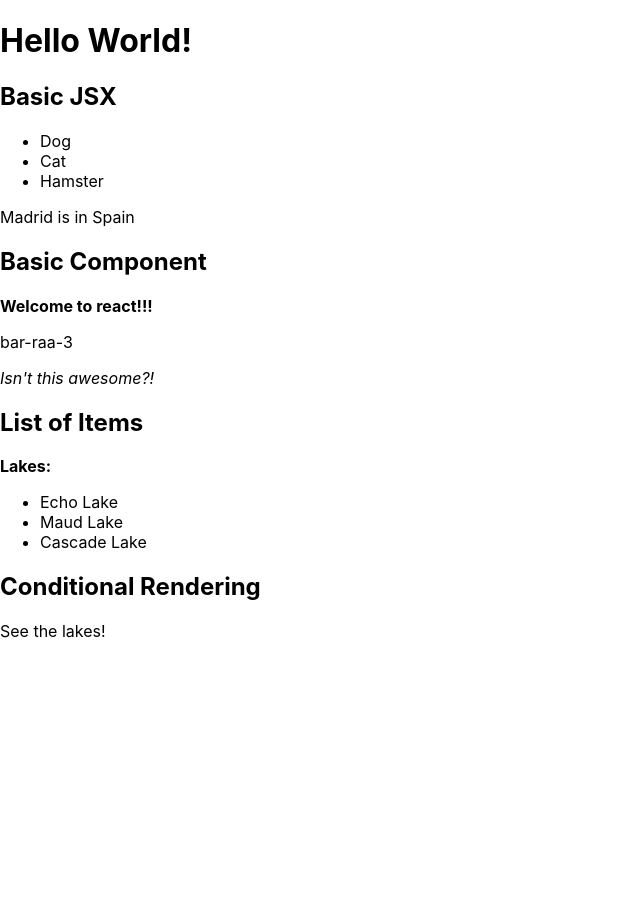
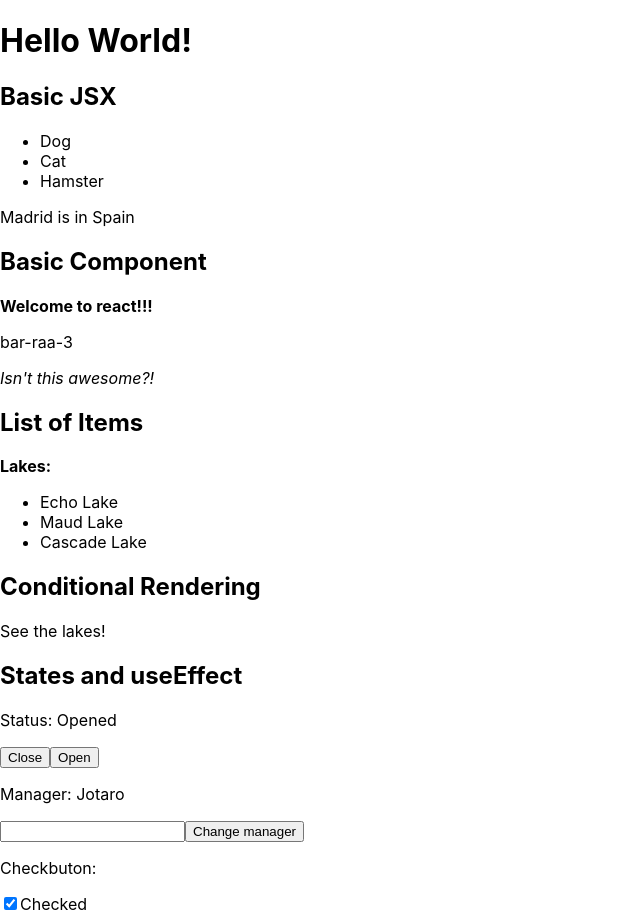
Before and after one commit to plasmatech8/react-practice, a React (Create React App) app in the folder Learning React.js/01_getting_started/hello-react/: page / in a window 1280 px wide. Shown: the whole page, without its empty margins (0-640 px from the left). Before the commit the page ends 800 px from the top, so only its background shows below. Built offline with nearby package versions, Linux system fonts and the light colour scheme.

Commit message:
Completed 04 states and effects

```diff
--- a/Learning React.js/01_getting_started/hello-react/src/index.js
+++ b/Learning React.js/01_getting_started/hello-react/src/index.js
@@ -1,6 +1,7 @@
 import React from 'react';
 import ReactDOM from 'react-dom';
 import './index.css';
+import { useState, useEffect } from 'react';
 
 const LAKELIST = [
   {id: 1, name: "Echo Lake"},
@@ -48,6 +49,14 @@ function App({ lakes, season }){
     see = <p>See the ski resort!</p>
   }
 
+  // States
+  const [status, setStatus] = useState("Opened");
+  const [manager, setManager] = useState("Jotaro");
+  const [checked, setChecked] = useState(true);
+  //useEffect(() => {
+  //  alert(`checked: $checked.toString()`)
+  //});
+
   // App JSX
   return (
     <>
@@ -69,6 +78,21 @@ function App({ lakes, season }){
       <Lakes lakes={LAKELIST}/>
       <h2>Conditional Rendering</h2>
       {see}
+      <h2>States and useEffect</h2>
+      <p>Status: {status}</p>
+      <button onClick={() => setStatus("Closed")}>Close</button>
+      <button onClick={() => setStatus("Opened")}>Open</button>
+      <p>Manager: {manager}</p>
+      <input type="text" id="newManager" name="newManager"></input>
+      <button onClick={() => setManager("Dio")}>Change manager</button>
+      <p>Checkbuton:</p>
+      <input
+        type="checkbox"
+        checked={checked}
+        id="checkbox"
+        onChange={() => setChecked(checked => !checked)}
+      />
+      <label for="checkbox">{checked ? "Checked" : "Not Checked"}</label>
     </>
   )
 }
```
Also changed, not shown: 1 other file (tests, documents, lock files or other folders).
